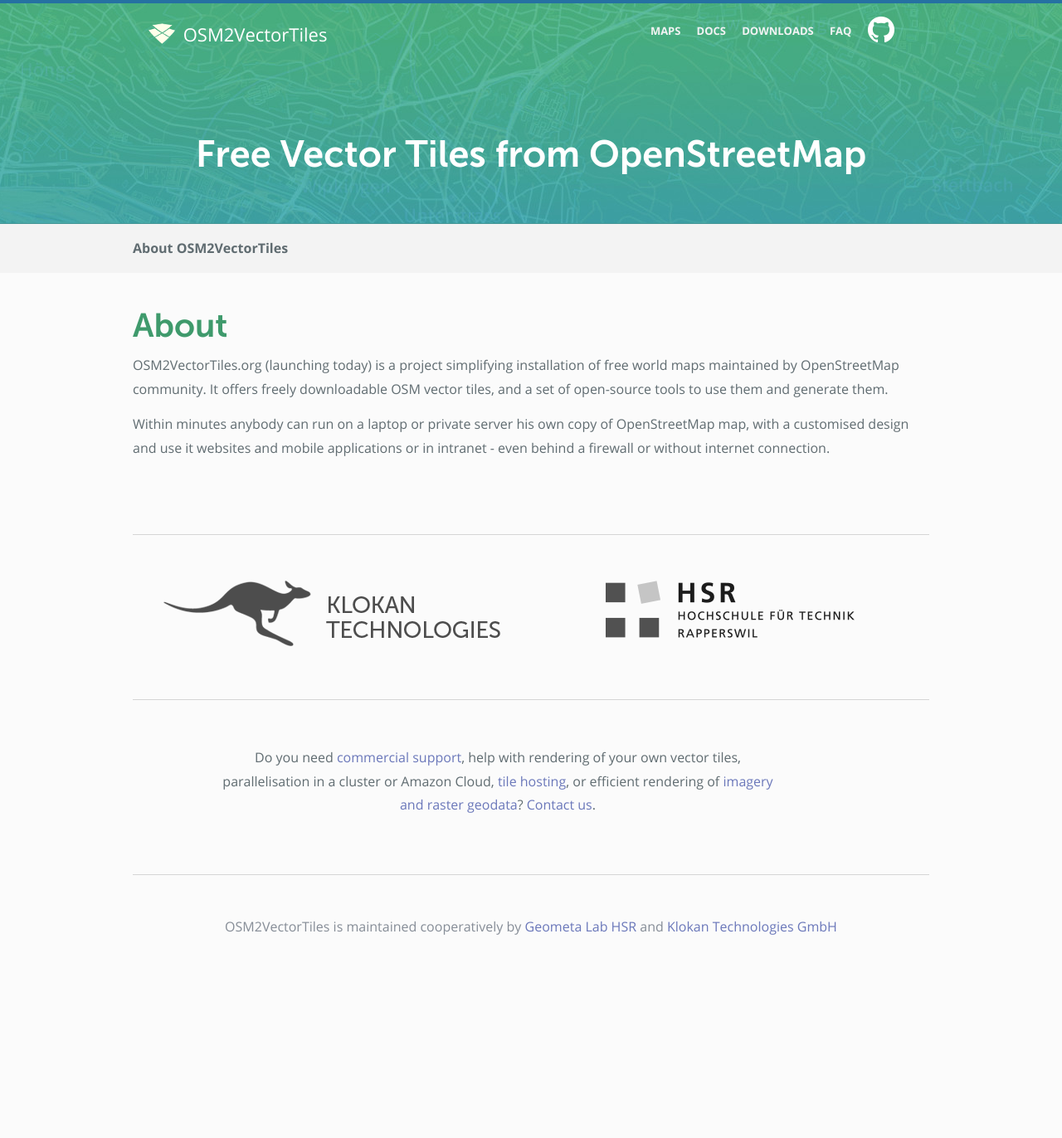
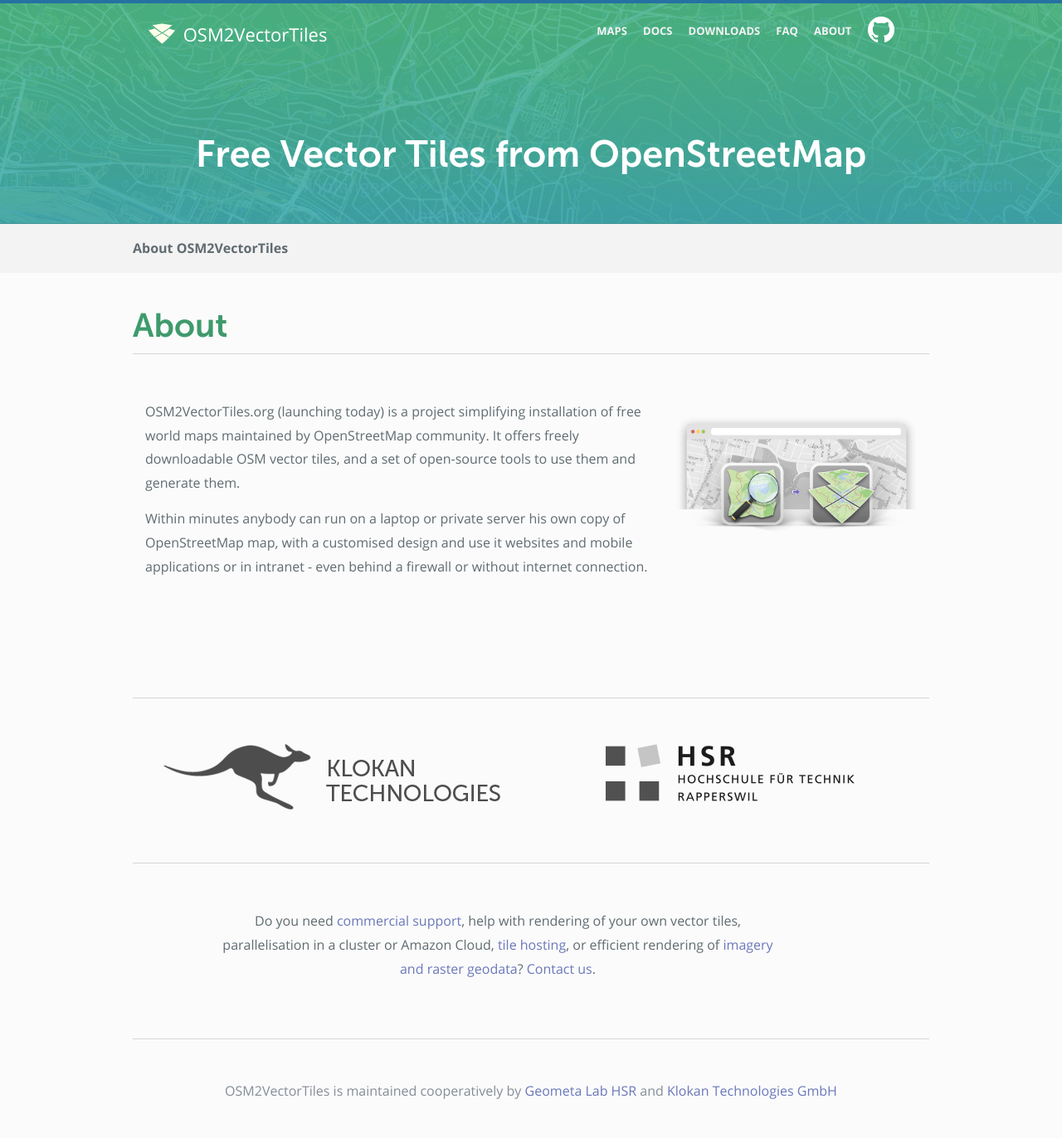
Before and after one commit to osm2vectortiles/osm2vectortiles, a Jekyll site: the page built from about.md, in a window 1280 px wide. Shown: the whole page at 83% size. Built offline with Jekyll 4.4.1, drawn with Linux system fonts in a browser that asks for light colours; Markdown is read by kramdown in place of the engine named in the settings; before the commit the page ends 1174 px from its top, so only the background shows below that.

Commit message:
Add about page

```diff
--- a/_includes/navbar.html
+++ b/_includes/navbar.html
@@ -8,6 +8,7 @@
       <li><a href="/docs/">DOCS</a></li>
       <li><a href="/downloads">DOWNLOADS</a></li>
       <li><a href="/faq">FAQ</a></li>
+      <li><a href="/about">ABOUT</a></li>
       <li><a href="https://github.com/osm2vectortiles/osm2vectortiles">
           <img class="octocat" src="/img/GitHub-Mark-Light-32px.png" alt="Github">
         </a></li>
--- a/about.md
+++ b/about.md
@@ -6,7 +6,18 @@
 
 # About
 
-
-OSM2VectorTiles.org (launching today) is a project simplifying installation of free world maps maintained by OpenStreetMap community. It offers freely downloadable OSM vector tiles, and a set of open-source tools to use them and generate them.
-
-Within minutes anybody can run on a laptop or private server his own copy of OpenStreetMap map, with a customised design and use it websites and mobile applications or in intranet - even behind a firewall or without internet connection.
+<div class="row pady-4 bordertop-block">
+    <div class="col8">
+        <p>
+        OSM2VectorTiles.org (launching today) is a project simplifying installation of free world maps maintained by OpenStreetMap community. It offers freely downloadable OSM vector tiles, and a set of open-source tools to use them and generate them.
+        </p>
+        <p>
+        Within minutes anybody can run on a laptop or private server his own copy of OpenStreetMap map, with a customised design and use it websites and mobile applications or in intranet - even behind a firewall or without internet connection.
+        </p>
+    </div>
+    <div class="col4">
+      <a href="/img/home-banner-icons.png">
+        <img src="/img/home-banner-icons.png" alt="OSM 2 Vector Tile Process">
+      </a>
+    </div>
+</div>
```
